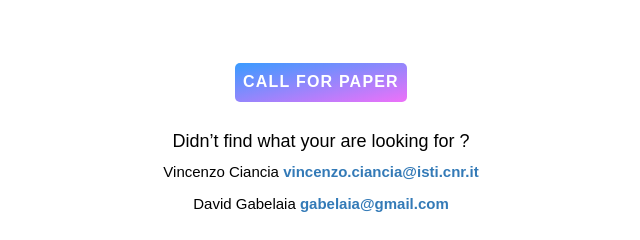
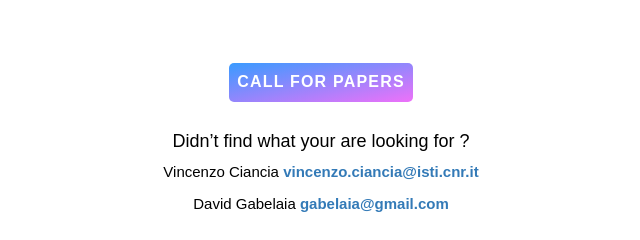
Before and after one commit to FMxSL24/FMxSL24.github.io, a plain HTML site: page index.html in a window 1280 px wide. Shown: the part 745-985 px from the top of the page, 169-809 px from the left. Drawn offline with Linux system fonts and the light colour scheme; some packages are replaced by stand-ins of ours; a script that the page names is missing; a web font is replaced by a local one.

Commit message:
Update index.html

```diff
--- a/index.html
+++ b/index.html
@@ -296,7 +296,7 @@
 						<div class="col-md-12 col-sm-12">
 							<button class="CfPbutton"
 							style="background: linear-gradient(to bottom right, rgba(57, 155, 255, 1), rgba(238, 113, 249, 1));">
-							<a href="pdf/CfP.pdf" target="_blank">Call For Paper</a></button>
+							<a href="pdf/CfP.pdf" target="_blank">Call For Papers</a></button>
 						</div>
 					</div>
 
```
